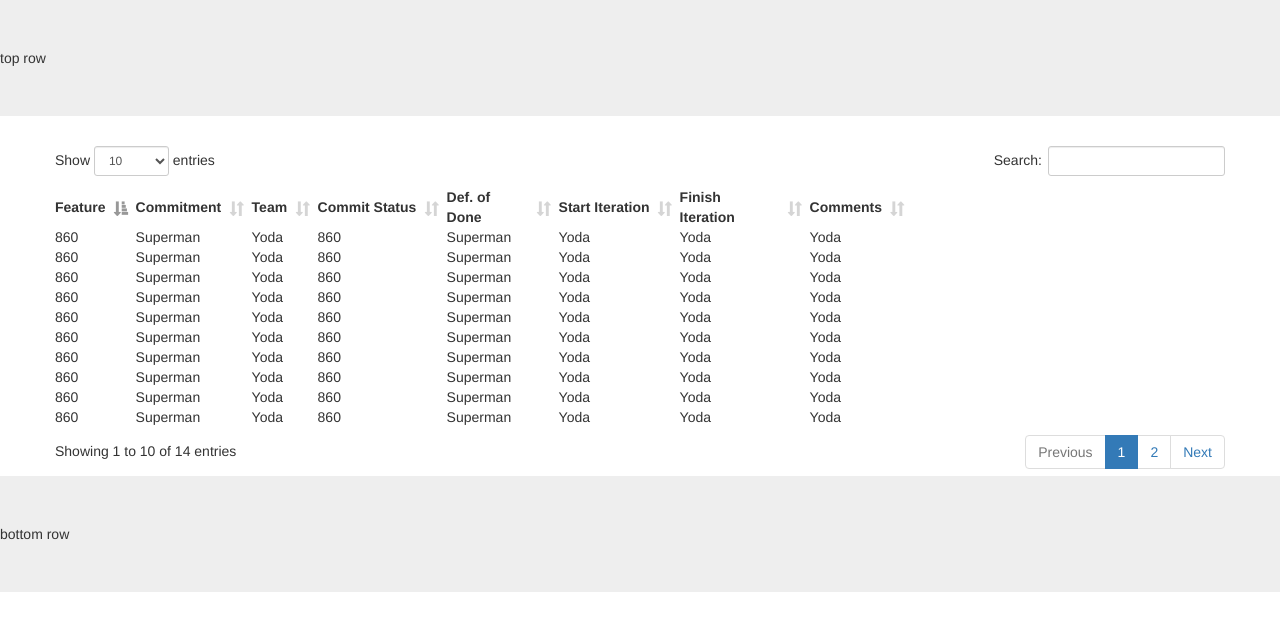
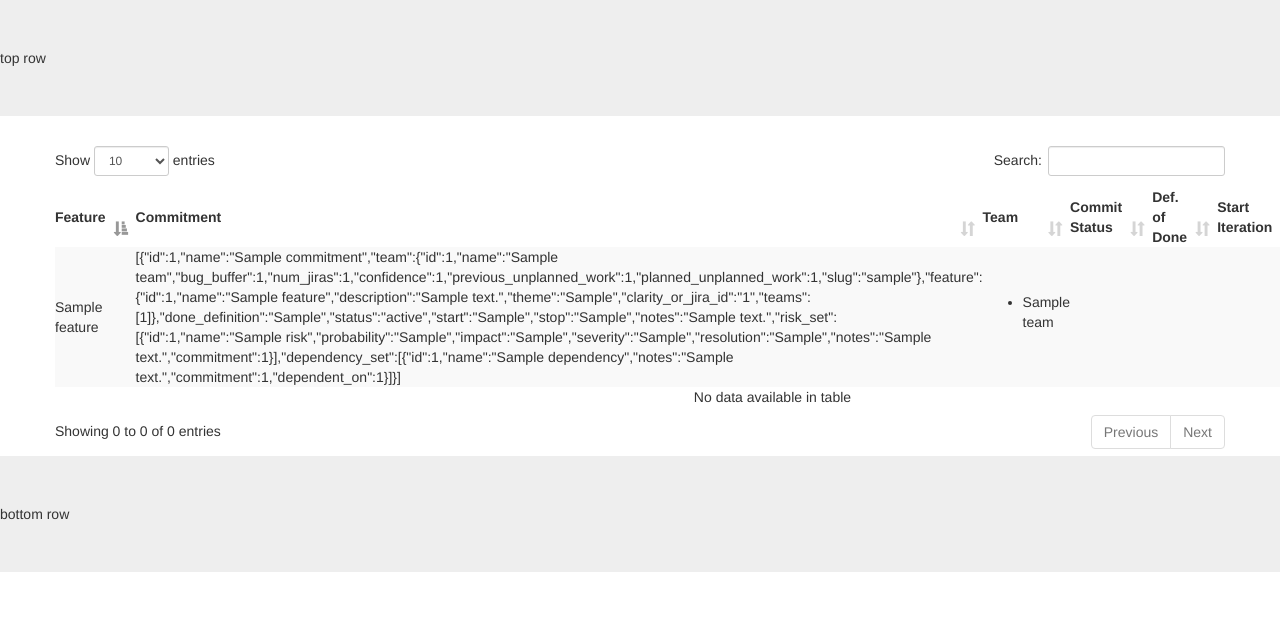
Before and after one commit to codeinpink/project-saturn, a Django app: page /all in a window 1280 px wide; the page is wider, and only the part inside the window is pictured. Shown: the top 631 px of that part. Run offline with Django 3.2, Linux system fonts and the light colour scheme; tables that the repository leaves empty hold one stand-in row (values such as "Sample post"); data that the repository does not hold is empty; some libraries are stand-ins or nearby versions.

Commit message:
display all features in all features.html

```diff
--- a/features/templates/features/allFeatures.html
+++ b/features/templates/features/allFeatures.html
@@ -15,7 +15,7 @@
 
 
 		<div class="row">
-			<table id="allFeatures" class="row-border hover">
+			<table id="allFeatures" class="col-lg-12 table-border table-hover table-striped">
 				<thead>
 					<tr>
 						<th ng-repeat="col in columns">{[{col}]}</th>
@@ -23,9 +23,11 @@
 				</thead>
 				<tbody>
 					<tr ng-repeat="feature in features">
-						<td >{[{ feature.feature }]}</td>
-						<td >{[{ feature.commit }]}</td>
-						<td >{[{ feature.team }]}</td>
+						<td >{[{ feature.name }]}</td>
+						<td >{[{ feature.commitment_set }]}</td>
+						<td >
+							<ul><li ng-repeat="team in feature.teams">{[{team.name}]}</li></ul>
+						</td>
 
 						<td >{[{ feature.commit_stat }]}</td>
 						<td >{[{ feature.def_done }]}</td>
--- a/features/templates/features/team.html
+++ b/features/templates/features/team.html
@@ -1,7 +1,7 @@
 {% extends "base.html" %}
 {% block content %}
 	<div ng-controller = "teamViewCtrl as teamCtrl">
-		{{allCtrl.msg}}
+		{[{allCtrl.msg}]}
 
 
 
--- a/static/js/controllers/allFeaturesCtrl.js
+++ b/static/js/controllers/allFeaturesCtrl.js
@@ -133,10 +133,11 @@
 
 saturnApp.controller("allFeaturesCtrl",['$scope','$http',
 	function($scope,$http){
-		$scope.features=dummyData;
+		$scope.features={};
 		$scope.columns=COLUMN_LABELS;
-		function refreshFeatures($http){
-			$http.get('url').then(function(response) {
+		function refreshFeatures(){
+			$http.get('api/features').then(function(response) {
+                $scope.features=response.data;
 		    // this callback will be called asynchronously
 		    // when the response is available
 		  	}, function(response) {
@@ -144,6 +145,7 @@
 		    // or server returns response with an error status.
 		  	});
 		}
+        refreshFeatures();
 
 
 
--- a/static/js/controllers/homeCtrl.js
+++ b/static/js/controllers/homeCtrl.js
@@ -2,17 +2,18 @@
 saturnApp.controller("homeCtrl",['$scope','$http',
 	function($scope,$http){
 		$scope.teams = $http.get('api/teams').then(function(response) {
-				console.log(response)
+				return response.data;
 		    // this callback will be called asynchronously
 		    // when the response is available
 		  	}, function(response) {
+		  		return "error getting teams"
 		    // called asynchronously if an error occurs
 		    // or server returns response with an error status.
 		  	});
 		$scope.msg="hello from hoem view";
 		$scope.goToTeam =function(teamName){
 			$http.get('/'+slugify(teamName)).then(function(response) {
-				console.log(response)
+				console.log(response.data)
 		    // this callback will be called asynchronously
 		    // when the response is available
 		  	}, function(response) {
```
